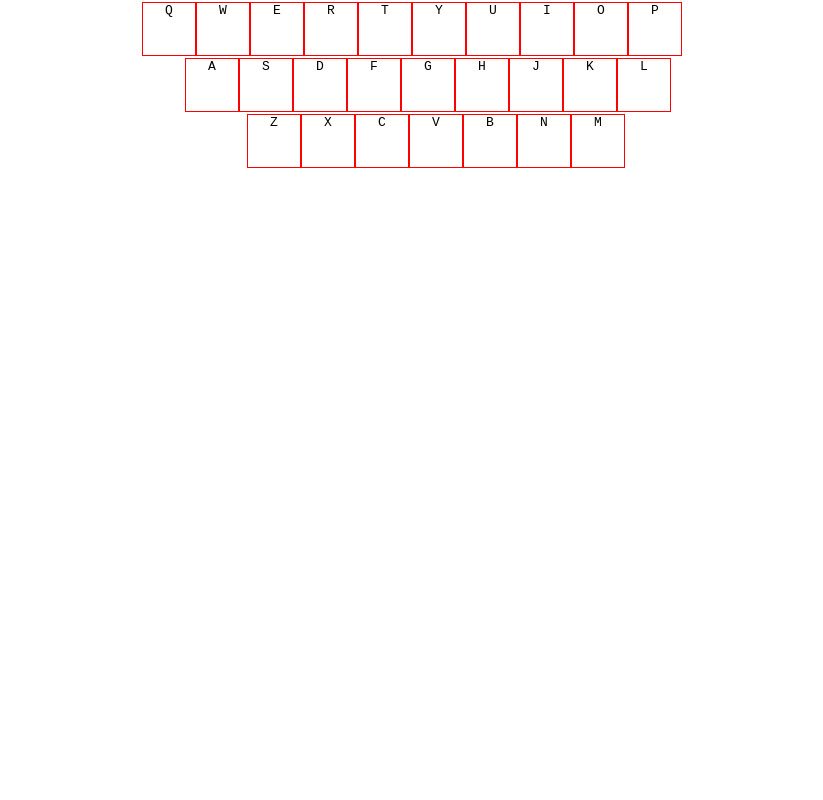
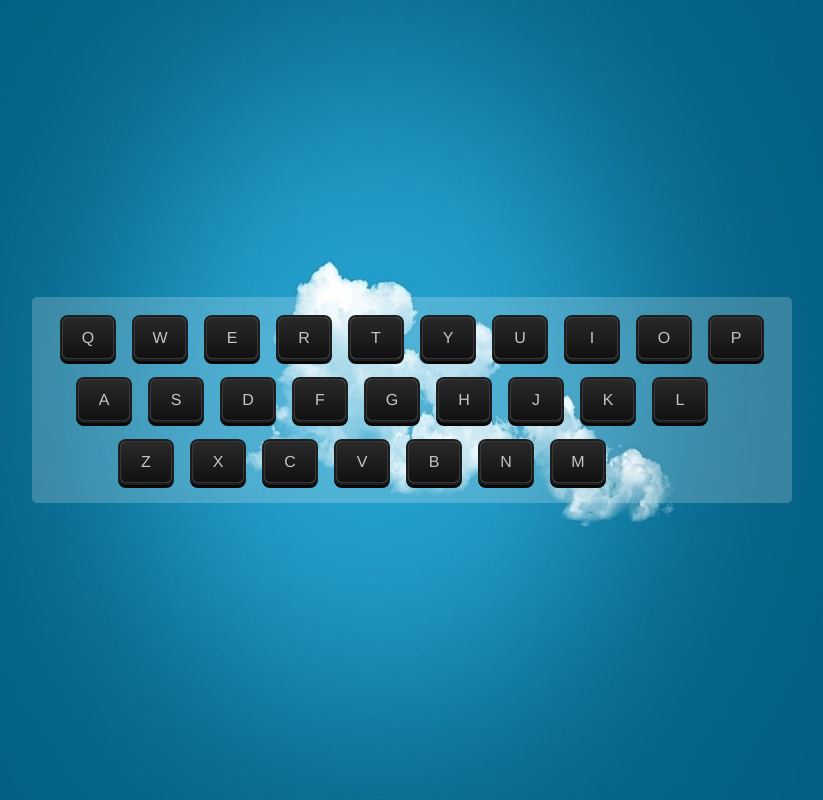
Before and after one commit to kongyi5/nav-demo, a plain HTML site: page src/index.html in a window 1280 px wide. Shown: the whole page, without its empty margins (228-1051 px from the left). Drawn offline with Linux system fonts and the light colour scheme.

Commit message:
优化样式

```diff
--- a/src/index.html
+++ b/src/index.html
@@ -9,7 +9,7 @@
   <body>
     <header></header>
     <main>
-      <div class="wrapper" id="mainXXX"></div>
+      <div class="wrapper" id="main"></div>
     </main>
     <footer></footer>
     <script src="main.js"></script>
--- a/src/main.js
+++ b/src/main.js
@@ -33,26 +33,28 @@ let index = 0;
 while (index < keys["length"]) {
   // 0 1 2
   let div1 = document.createElement("div");
-  mainXXX.appendChild(div1);
+  div1.className = "row";
+  main.appendChild(div1);
   row = keys[index]; // 第一个数组 第二个数组 第三个数组
 
   let index2 = 0;
   while (index2 < row["length"]) {
     // 0-9 0-8 0-6
-    kbdXXX = document.createElement("kbd");
-    kbdXXX.textContent = row[index2];
-    buttonX = document.createElement("button");
-    buttonX.textContent = "编辑";
-    buttonX.id = row[index2];
-    buttonX.onclick = (xxxxx) => {
+    kbd = document.createElement("kbd");
+    kbd.textContent = row[index2];
+    kbd.className = "key";
+    button = document.createElement("button");
+    button.textContent = "编辑";
+    button.id = row[index2];
+    button.onclick = (xxxxx) => {
       // xxxxx.target 就是用户点击的元素
       key = xxxxx.target["id"]; // q w e r t
       x = prompt("给我一个网址"); // qq.com
       hash[key] = x; // hash 变更
       localStorage.setItem("zzz", JSON.stringify(hash));
     };
-    kbdXXX.appendChild(buttonX);
-    div1.appendChild(kbdXXX);
+    kbd.appendChild(button);
+    div1.appendChild(kbd);
     index2 += 1;
   }
   index += 1;
--- a/src/style.css
+++ b/src/style.css
@@ -5,8 +5,23 @@
 a {
   text-decoration: none;
 }
+body {
+  background: grey url(wall.jpg) no-repeat center center;
+  background-size: cover;
+}
 main {
   text-align: center;
+  display: flex;
+  justify-content: center;
+  align-items: center;
+  height: 100vh;
+}
+#main {
+  display: inline-block;
+}
+.wrapper {
+  background: rgba(255, 255, 255, 0.2);
+  border-radius: 5px;
 }
 kbd {
   border: 1px solid red;
@@ -25,9 +40,29 @@ kbd > button {
 kbd:hover > button {
   display: inline-block;
 }
-#mainXXX > div:nth-child(2) {
-  margin-left: 2em;
+#main > div:nth-child(2) {
+  margin-left: -20px;
 }
-#mainXXX > div:nth-child(3) {
-  margin-left: 3em;
+#main > div:nth-child(3) {
+  margin-left: -80px;
 }
+.key {
+  width: 50px;
+  height: 40px;
+  background: linear-gradient(to bottom, #292929 0%, #111111 100%);
+  border: 1px solid #373737;
+  border-radius: 6px;
+  color: #c5c5c5;
+  box-shadow: 0 0 0 1px #1a1b1c, 0 0 0 2px #1f2020, 0 3px 0 2px #080808;
+  display: inline-flex;
+  align-items: center;
+  justify-content: center;
+  font-size: 16px;
+  font-family: Helvetica;
+}
+.row {
+  margin: 20px;
+}
+.row .key {
+  margin: 0 10px;
+}
```
Also changed, not shown: dist/index.html (+1 -1 lines), dist/wall.d803ad20.jpg (added), src/wall.jpg (added), 6 other files.
